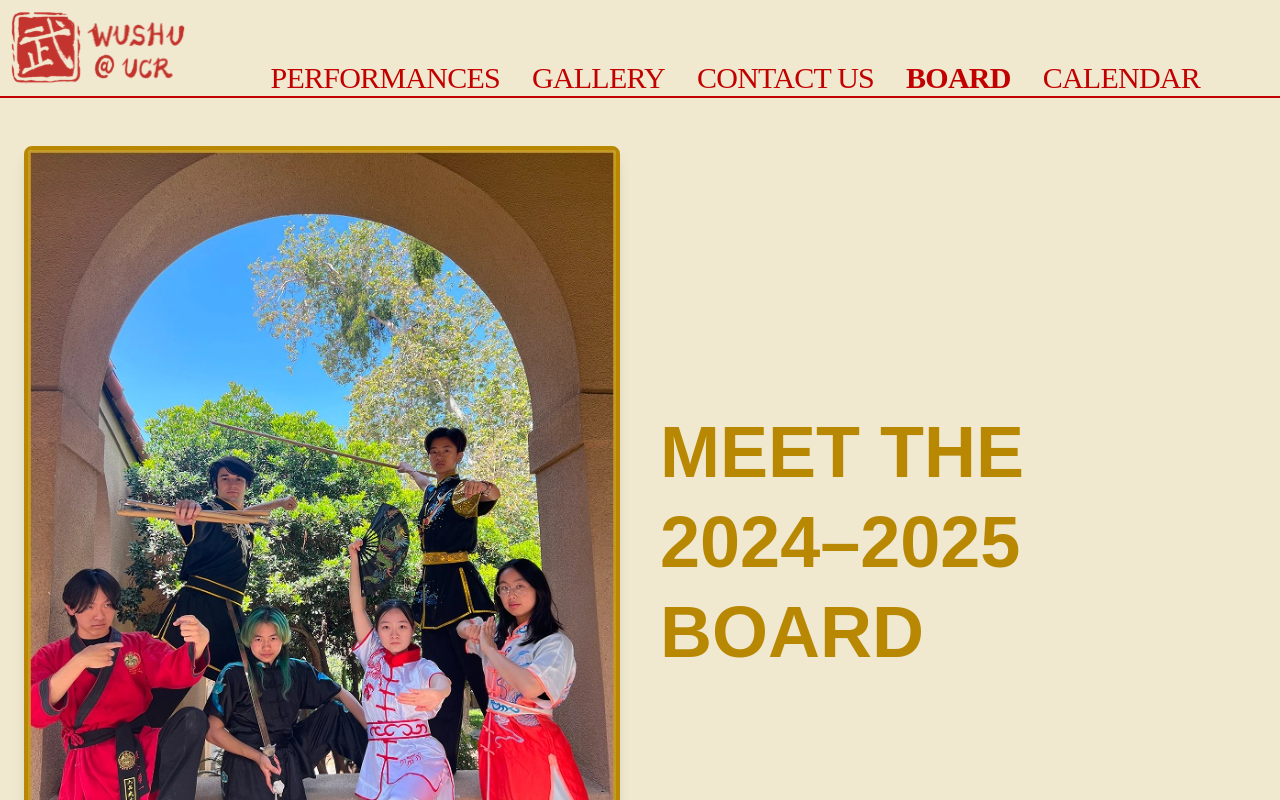
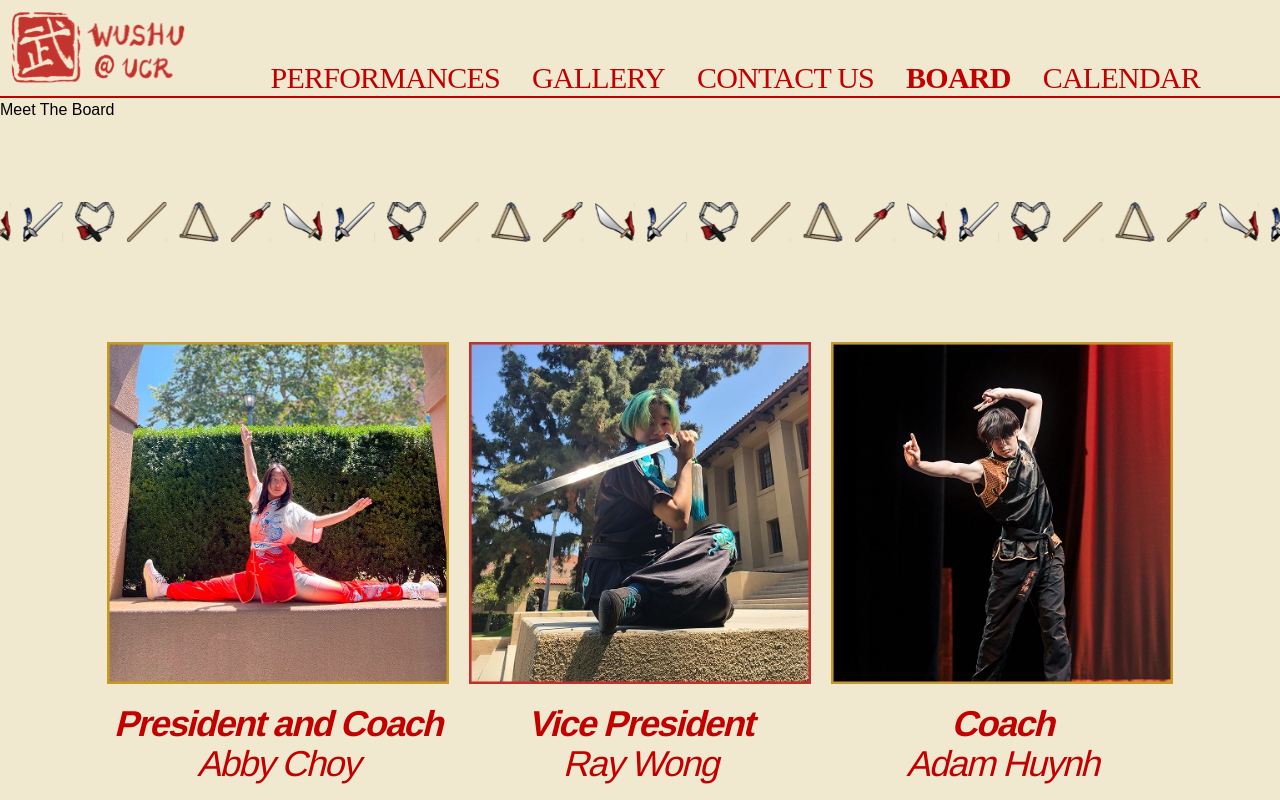
Before and after one commit to acm-ucr/wushu-website, a Next.js app: page /board in a window 1280 px wide. Shown: the top 800 px of the page. Built offline with nearby package versions, Linux system fonts and the light colour scheme; a web font is replaced by a local one.

Commit message:
Update MeetTheBoard.tsx

```diff
--- a/src/components/board/MeetTheBoard.tsx
+++ b/src/components/board/MeetTheBoard.tsx
@@ -1,26 +1,36 @@
 import Image from "next/image";
 
 const MeetTheBoard = () => {
+  return <div>Meet The Board</div>;
   return (
-    <div className="flex flex-col items-center justify-center gap-10 px-6 py-12 md:flex-row">
-      {}
+    <div className="flex w-full flex-col items-center justify-center gap-10 bg-[#f8f1dc] px-6 py-10 md:flex-row md:px-20">
+      {/* Left: Group Image */}
       <div className="w-full md:w-1/2">
         <Image
           src="/images/meet_the_board/meet_the_board.webp"
           alt="Wushu Board Group Photo"
+          className="rounded-lg border-[6px] border-[#d6ae5e] shadow-xl"
           width={600}
           height={500}
-          priority
-          className="border-wushu-gold-100 w-full rounded-lg border-4 shadow-lg"
         />
       </div>
-      {}
-      <div className="w-full md:w-1/2">
-        <div className="text-wushu-gold-100 text-5xl leading-tight font-bold md:text-6xl lg:text-7xl">
-          <div>MEET THE</div>
-          <div>2024–2025</div>
-          <div>BOARD</div>
-        </div>
+
+      {/* Right: Title + Paragraph */}
+      <div className="font-playfair w-full text-[#b42422] md:w-1/2">
+        <h2 className="text-4xl leading-snug font-extrabold drop-shadow-md md:text-5xl">
+          MEET THE <br />
+          <span className="text-[#f2cc4c] drop-shadow-lg">2024–2025</span> BOARD
+        </h2>
+
+        <p className="mt-6 text-base leading-relaxed font-medium text-red-700 md:text-lg">
+          Lorem ipsum dolor sit amet, consectetur adipiscing elit, sed do
+          eiusmod tempor incididunt ut labore et dolore magna aliqua. Ut enim ad
+          minim veniam, quis nostrud exercitation ullamco laboris nisi ut
+          aliquip ex ea commodo consequat. Duis aute irure dolor in
+          reprehenderit in voluptate velit esse cillum dolore eu fugiat nulla
+          pariatur. Excepteur sint occaecat cupidatat non proident, sunt in
+          culpa.
+        </p>
       </div>
     </div>
   );
```
